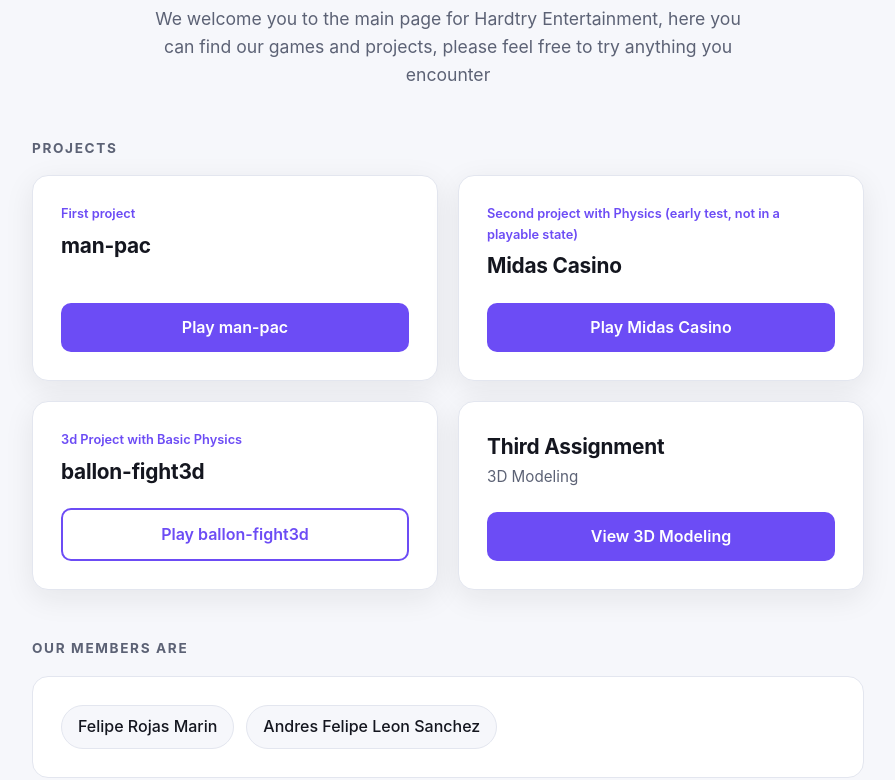
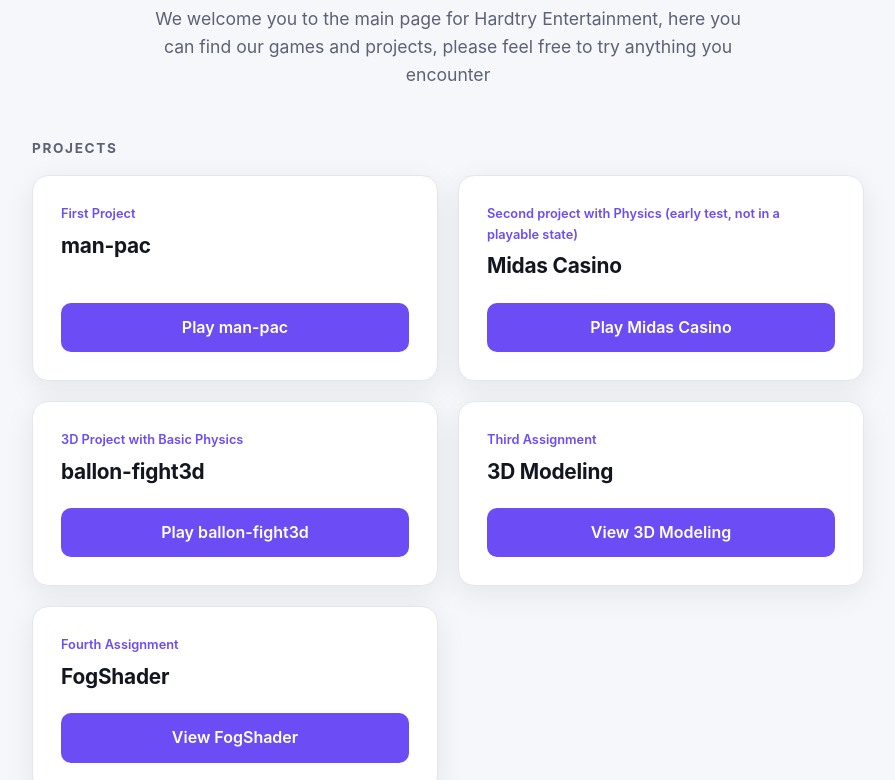
Before and after one commit to HardtryEntertainment/hardtryentertainment.github.io, a plain HTML site: page index.html in a window 1280 px wide. Shown: the part 183-963 px from the top of the page, without its empty margins (192-1087 px from the left). Drawn offline with Linux system fonts and the light colour scheme.

Commit message:
Added new assignment + tweaked some settings

```diff
--- a/index.html
+++ b/index.html
@@ -186,7 +186,7 @@
             <section class="projects">
                 <article class="card">
                     <div>
-                        <div class="label">First project</div>
+                        <div class="label">First Project</div>
                         <h3>man-pac</h3>
                     </div>
                     <a class="btn" href="./man-pac/">Play man-pac</a>
@@ -201,26 +201,37 @@
 
                 <article class="card">
                     <div>
-                        <div class="label">3d Project with Basic Physics</div>
+                        <div class="label">3D Project with Basic Physics</div>
                         <h3>ballon-fight3d</h3>
                     </div>
-                    <a class="btn secondary" href="https://hardtry-ballon-fight-remake.netlify.app/" target="_blank" rel="noopener noreferrer">Play ballon-fight3d</a>
+                    <a class="btn" href="https://hardtry-ballon-fight-remake.netlify.app/" target="_blank" rel="noopener noreferrer">Play ballon-fight3d</a>
                 </article>
 
                 <article class="card">
                     <div>
-                        <h3>Third Assignment</h3>
-                        <p class="subtitle">3D Modeling</p>
+                        <div class="label">Third Assignment</div>
+                        <h3>3D Modeling</h3>
                     </div>
                     <a class="btn" href="./3d-model/">View 3D Modeling</a>
+                </article>
+
+                <article class="card">
+                    <div>
+                        <div class="label">Fourth Assignment</div>
+                        <h3>FogShader</h3>
+                    </div>
+                    <a class="btn" href="./FogShader/">View FogShader</a>
                 </article>
             </section>
 
             <h2>Our members are</h2>
             <section class="members">
                 <ul>
-                    <li>Felipe Rojas Marin</li>
-                    <li>Andres Felipe Leon Sanchez</li>
+                    <li >Felipe Rojas Marin
+                        <a href="https://github.com/Olyveon">GitHub</a>
+                    </li>
+
+                    <li>Andres Felipe Leon Sanchez <a href="https://github.com/anfelesan">GitHub</a></li>
                 </ul>
             </section>
         </main>
```
Also changed, not shown: 1 other file.
